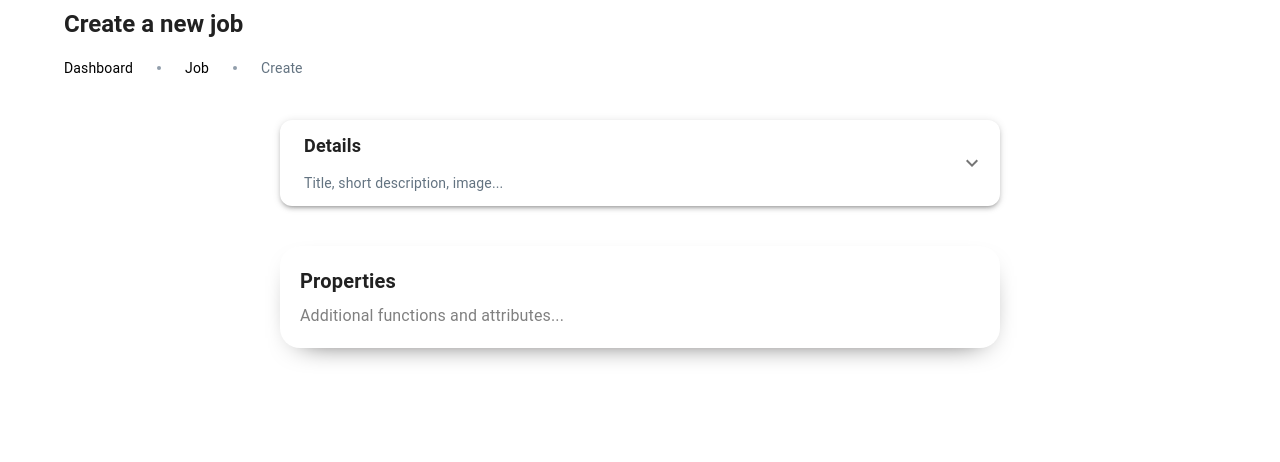
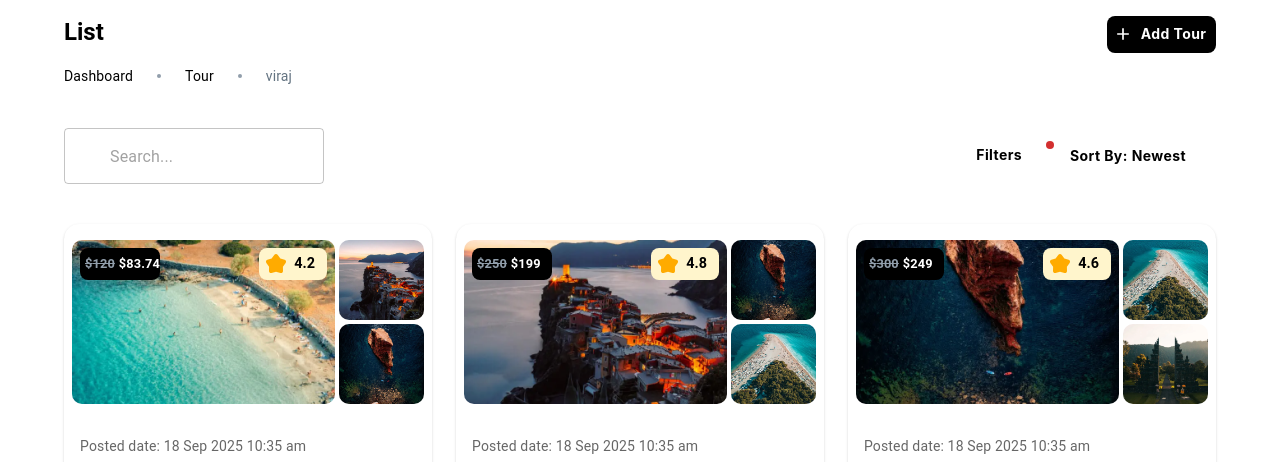
Before and after one commit to virajsorathiyagn/minimal_tour, a React (Vite) app: page /tour in a window 1280 px wide. Shown: the top 462 px of the page. Built offline with nearby package versions, Linux system fonts and the light colour scheme; some icons are missing.

Commit message:
Routes added.

```diff
--- a/package.json
+++ b/package.json
@@ -16,12 +16,16 @@
     "@mui/icons-material": "^7.3.2",
     "@mui/material": "^7.3.2",
     "@mui/x-date-pickers": "^8.11.3",
+    "@tanstack/react-query": "^5.89.0",
+    "@tanstack/react-query-devtools": "^5.89.0",
     "dayjs": "^1.11.18",
     "install": "^0.13.0",
     "npm": "^11.6.0",
     "react": "^19.1.1",
     "react-dom": "^19.1.1",
     "react-hook-form": "^7.62.0",
+    "react-router": "^7.9.1",
+    "react-router-dom": "^7.9.1",
     "zod": "^4.1.9"
   },
   "devDependencies": {
--- a/src/App.tsx
+++ b/src/App.tsx
@@ -1,13 +1,20 @@
-// import Tour from "./Tour"
-import { TourCreateView } from "./TourCreate/TourCreateView"
+import { createTheme } from "@mui/material";
+import { ThemeProvider, type Theme } from "@emotion/react";
+import { RouterProvider } from "react-router";
+import router from "./routes/Routes";
+
+const theme: Theme = createTheme({
+  palette: {},
+});
 
 function App() {
   return (
     <>
-      {/* <Tour /> */}
-      <TourCreateView />
+      <ThemeProvider theme={theme}>
+        <RouterProvider router={router} />
+      </ThemeProvider>
     </>
-  )
+  );
 }
 
-export default App
+export default App;
--- a/src/Tour.tsx
+++ b/src/Tour.tsx
@@ -4,11 +4,8 @@ import {
   Box,
   Button,
   Container,
-
   InputAdornment,
-
   TextField,
-
   Typography,
 } from "@mui/material";
 import React, { useState } from "react";
@@ -21,16 +18,19 @@ import ListPage from "./pages/cardListPage/ListPage";
 import { tours } from "./data/TourItem";
 import { Icon } from "@iconify/react";
 import type { ITourItem } from "./types/tours";
+import { Outlet, useNavigate } from "react-router";
 
-
-const name:string[]=["Dashboard","Tour"]
-const link:string[]=["/","/add"]
+const name: string[] = ["Dashboard", "Tour"];
+const link: string[] = ["/", "/add"];
 
 export default function Tour() {
   const [sort, setSort] = useState("newest");
   const [inputValue, setInputValue] = useState("");
   const [searchData, setSearchData] = useState(tours);
   let filteredList: ITourItem[] = tours;
+
+  const navigate = useNavigate();
+
   const filterData = (query: string, data: ITourItem[]) => {
     if (!query) {
       return data;
@@ -46,6 +46,12 @@ export default function Tour() {
     filteredList = filterData(event.target.value, tours);
     setSearchData(filteredList);
   };
+
+  const handleAddButton = () => {
+    console.log("Print ");
+    navigate("/tour/add-edit-form");
+  };
+
   return (
     <React.Fragment>
       <Container sx={{ maxWidth: "1200px", pt: 1, pr: 5, pb: 8, pl: 5 }}>
@@ -68,11 +74,16 @@ export default function Tour() {
               <Typography variant="h5" sx={{ fontWeight: "bold" }}>
                 List
               </Typography>
-                <CustomBreadcrumb name={name} link={link} current_component="viraj"/>
+              <CustomBreadcrumb
+                name={name}
+                link={link}
+                current_component="viraj"
+              />
             </Box>
             <Button
               variant="contained"
               disableElevation
+              onClick={handleAddButton}
               startIcon={<Add />}
               sx={{
                 backgroundColor: "#000",
@@ -150,6 +161,7 @@ export default function Tour() {
           </Box>
         </Box>
         <ListPage tourListItems={searchData} />
+        {/* <Outlet /> */}
       </Container>
     </React.Fragment>
   );
--- /dev/null
+++ b/src/routes/Routes.tsx
@@ -0,0 +1,17 @@
+import { createBrowserRouter, Navigate } from "react-router";
+import Tour from "../Tour";
+import { TourCreateView } from "../TourCreate/TourCreateView";
+
+const router = createBrowserRouter([
+  {
+    path: "*",
+    Component: Tour,
+  },
+  { path: "/", element: <Navigate to={"/tour"} /> },
+  {
+    path: "tour",
+    Component: Tour,
+  },
+  { path: "tour/add-edit-form", Component: TourCreateView },
+]);
+export default router;
```
Also changed, not shown: 1 other file (tests, documents, lock files or other folders). Lines whose indentation alone changed are shown as unchanged.
